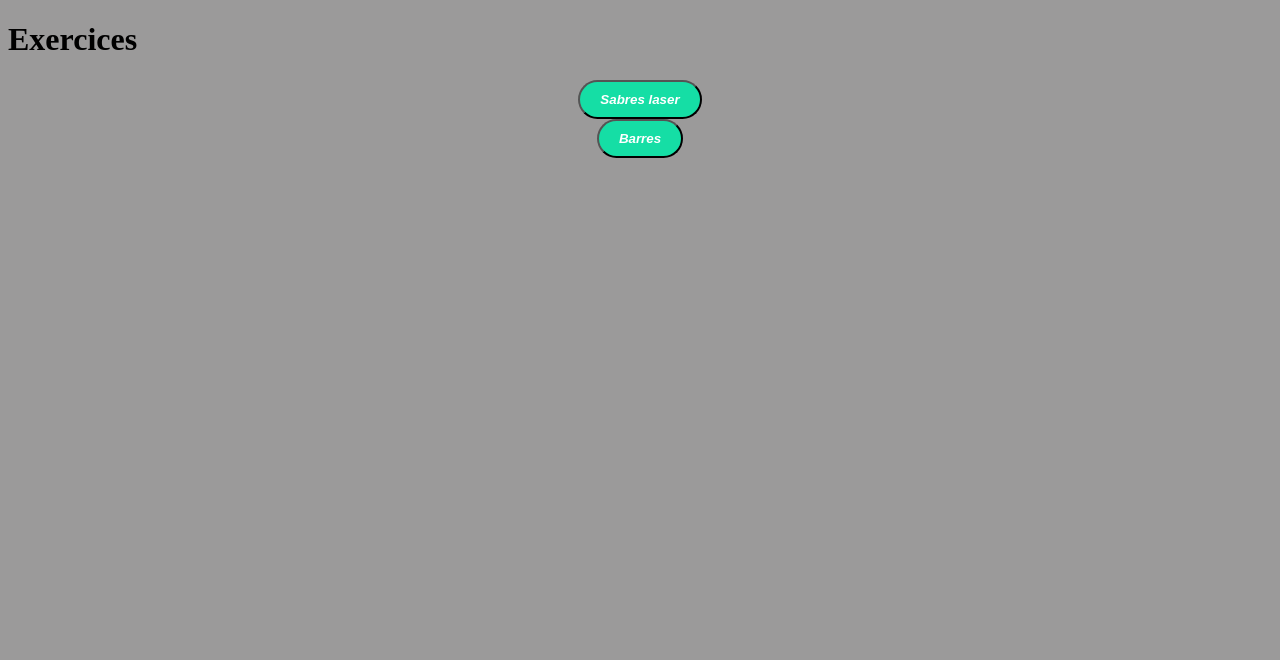
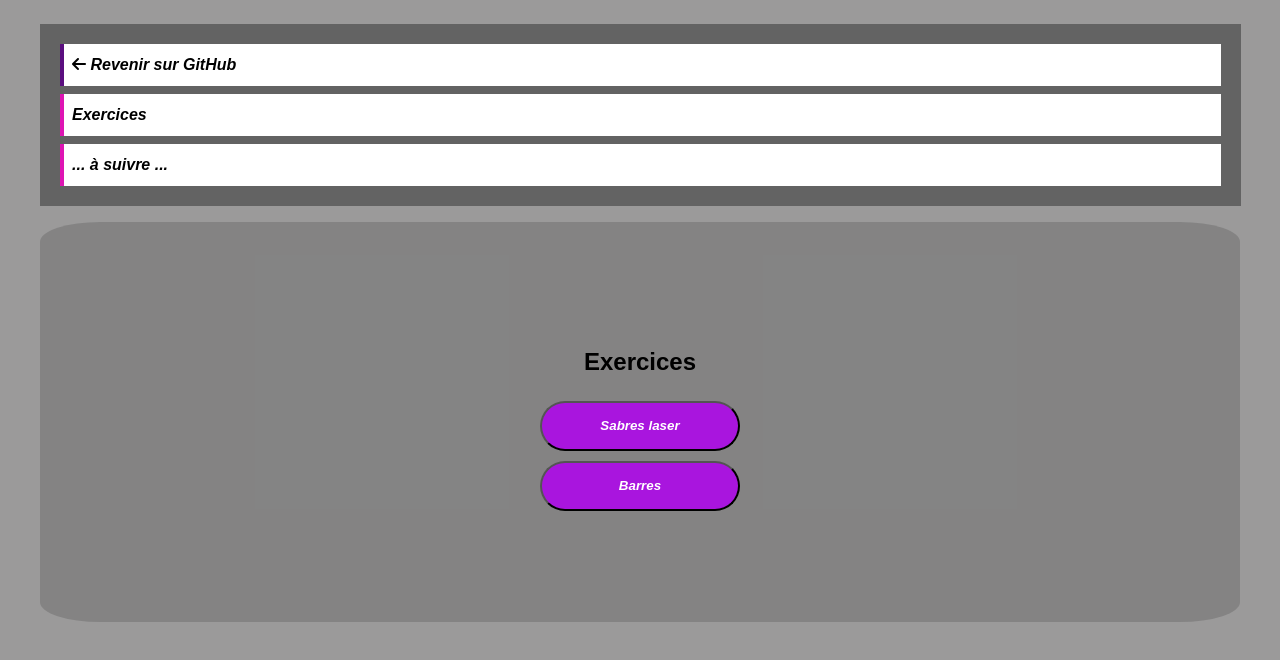
Before and after one commit to BenBxn/exercise-ground, a plain HTML site: page index.html in a window 1280 px wide. Drawn offline with Linux system fonts and the light colour scheme.

Commit message:
MaJ fichiers

```diff
--- a/index.html
+++ b/index.html
@@ -8,14 +8,39 @@
         <title>Index</title>
 	</head>
 
-<body>
+<body class="body_index">
+    <div class="container_index">
+        <menu class="menu">
 
-    <h1>
-        Exercices
-    </h1>
+                <a href="https://github.com/BenBxn/exercise-ground">
+                <div class="menu__item menu__item--1 menu__item--current">
+                    <i class="fa-solid fa-arrow-left"></i> Revenir sur GitHub
+                    <div class="menu__item-accent menu__item-accent--active"></div>
+                </div>
+                </a>
+
+                <a href="#exercices_lien">
+                <div class="menu__item menu__item--2">
+                Exercices
+                    <div class="menu__item-accent"></div>
+                </div>
+                </a>
+
+            <div class="menu__item menu__item--3">
+                ... à suivre ...
+                <div class="menu__item-accent"></div>
+            </div>
+
+
+            <div class="menu__open-accent--1"></div>
+            <div class="menu__open-accent--2"></div>
+        </menu>
+    </div>
 
 <section class="sommaire">
-
+    <h2 class="exercices_titre" id="exercices_lien">
+        Exercices
+    </h2>
         <div class="page_sabre">
 
             <a href="sabres.html">
--- a/style.scss
+++ b/style.scss
@@ -1,10 +1,13 @@
 body {
 	background: rgb(155, 154, 154);
+	display: flex;
+	flex-direction: column;
+
 }
 //INDEX
 $border-rad: 2rem;
-$clr-btn: #15DEA5;
-$clr-primary: #15DEA5;
+$clr-btn: #a915de;
+$clr-primary: #8a15de;
 @mixin element {
     content: "";
     position: absolute;
@@ -14,10 +17,123 @@ $clr-primary: #15DEA5;
     left: 0;
 }
 
-.page_sabre{
-	display: flex;
+a{
+	text-decoration: none;
+    color: black;
+	cursor: pointer;
+}
+
+
+$cd-navy: #5b0e7f;
+$cd-mint: #de15b3;
+
+@mixin menu__open-accent($dur, $delay) {
+    content: "";
+    position: absolute;
+    left: 0;
+    right: 0;
+    top: 0;
+    bottom: 0;
+    background: #636363;
+    transform-origin: top left;
+    animation: menu $dur $delay both;
+    z-index: -1;
+}
+
+.body_index{
 	align-items: center;
-	justify-content: center;
+}
+.container_index{
+	width: 95%;
+	max-width: 1500px;
+
+}
+
+.menu {
+	font-family: 'Montserrat', sans-serif;
+	font-style: italic;
+	font-weight: bold;
+    display: flex;
+    flex-direction: column;
+    justify-content: space-between;
+    padding: 1rem;
+    background:$cd-mint;
+    overflow: hidden;
+    transform-origin: top left;
+    position: relative;
+    animation: menu 661ms both;
+    &__open-accent--1{
+        @include menu__open-accent(450ms, 275ms);
+    }
+    &__open-accent--2 {
+            @include menu__open-accent(450ms, 150ms);
+            background: $cd-navy;
+            z-index: -2;
+    }
+    &__item {
+        padding: .75rem;
+        margin: .25rem;
+        background: #fff;
+        animation: menu__item 810ms cubic-bezier(.1,.9,.1,1) both;
+        position: relative;
+		cursor: pointer;
+        &-accent {
+            content: "";
+            position: absolute;
+            top: 0;
+            bottom: 0;
+            left: 0;
+            width: .25rem;
+            background-color: $cd-mint;
+            animation: menu__accent 400ms both;
+            &--active {
+                background-color: $cd-navy
+            }
+        }
+        &--1 {
+            animation-delay: 475ms;
+            > div {
+                animation-delay: 712ms;
+            }
+        }
+        &--2 {
+            animation-delay: 546ms;
+            > div {
+                animation-delay: 805ms;
+            }
+        }
+        &--3 {
+            animation-delay: 632ms;
+            > div {
+                animation-delay: 914ms;
+            }
+        }
+    }
+}
+
+
+@keyframes menu {
+    0% {
+        transform: scale(0,.07);
+    }
+    33% {
+        transform: scale(1,.07);
+        animation-timing-function: cubic-bezier(.73,.01,.2,.99)
+    }
+
+}
+
+
+@keyframes menu__item {
+    0% {
+        transform: translateX(-110%);
+    }
+}
+
+@keyframes menu__accent {
+    0% {
+        transform: scaleY(0);
+    }
 }
 
 .btn {
@@ -25,11 +141,14 @@ $clr-primary: #15DEA5;
 	font-weight: bold;
 	color: white;
 	font-family: 'Montserrat', sans-serif;
-	padding: 10px 20px 10px 20px;
+	width: 200px;
+	height: 50px;
     border-radius: $border-rad;
     background-color: $clr-btn;
     position: relative;
     z-index: 1;
+	margin: 5px;
+	cursor:pointer;
     &:hover {
         &::after {
             opacity: 1;
@@ -45,9 +164,25 @@ $clr-primary: #15DEA5;
     }
 }
 
+.sommaire{
+	background-color: #5252524f;
+	border-radius: 5%;
+	height: 400px;
+	width: 95%;
+	display: flex;
+	justify-content: center;
+	align-items: center;
+	flex-direction: column;
+}
+.exercices_titre{
+	display: flex;
+	justify-content: center;
+	font-family: 'Montserrat', sans-serif;
+	font-weight: bold;
+}
+
 //BARRES ///////////////////////////////////////////
 .body_barres {
-
     box-sizing: border-box;
     background: #fff;
     font-size: 1.5rem;
@@ -126,8 +261,7 @@ $cd-bars-inv: #0E397F;
 //SABRE LASER ///////////////////////////////////////
 .lightsaber-example {
 	display: flex;
-    justify-content: center;
-    justify-content: space-around;
+	justify-content: space-around ;
 	padding-top: 325px;
 }
 
```
Also changed, not shown: sabres.html (+1 -1 lines), style.css.
